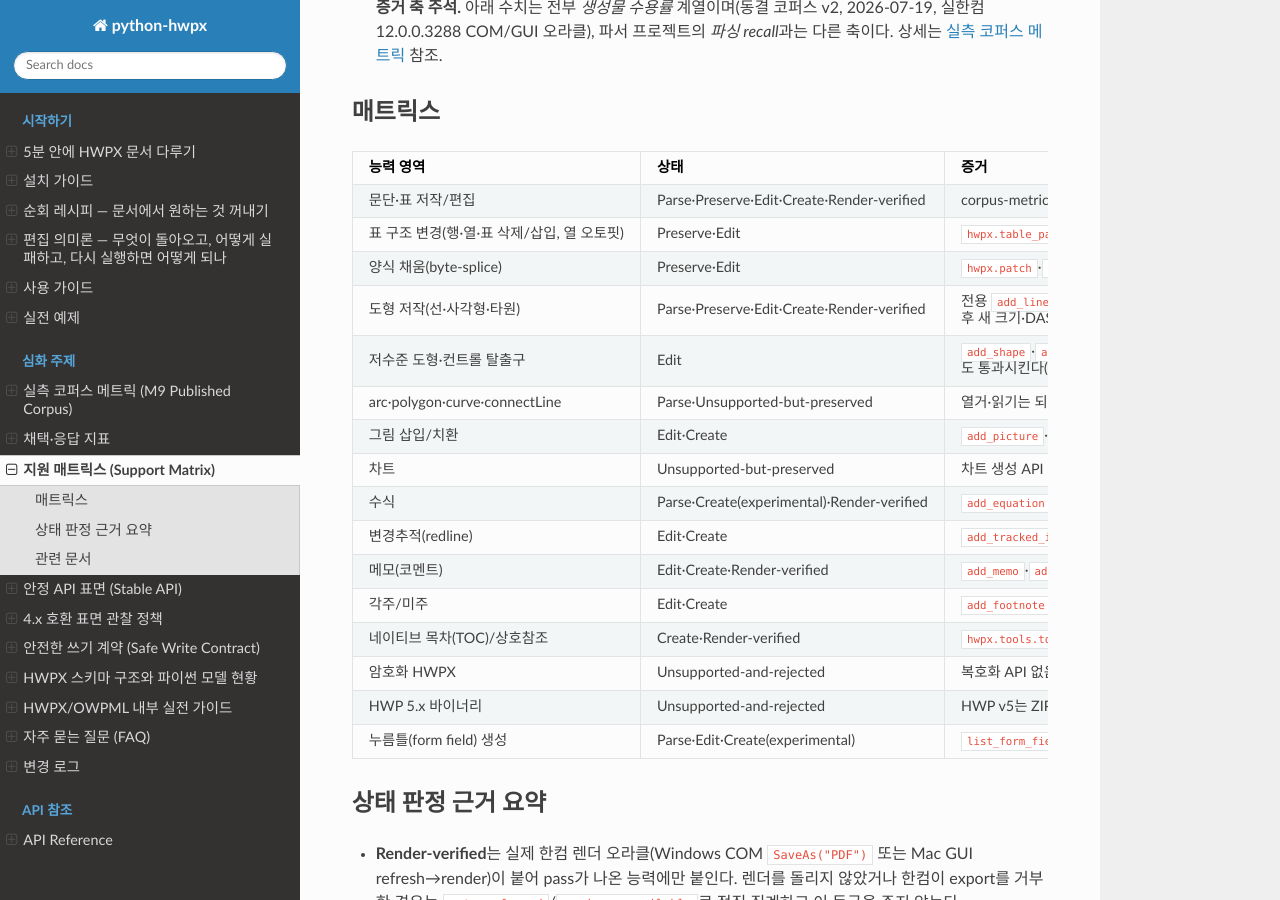
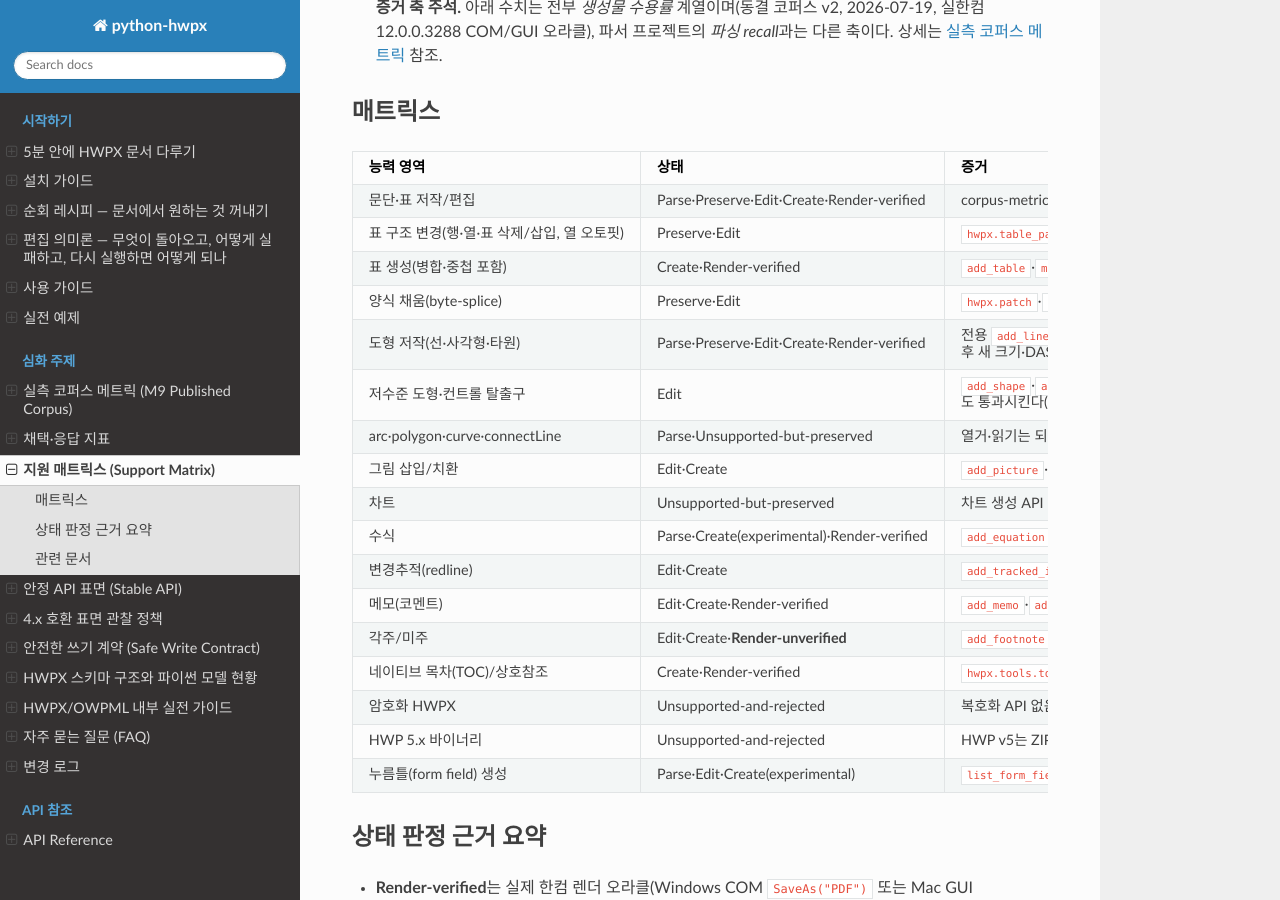
Before and after one commit to airmang/python-hwpx, a Sphinx documentation site: the page built from docs/support-matrix.md, in a window 1280 px wide and 900 px high, scrolled down 534 px. Built offline with Sphinx 7.4.7 and the Read the Docs theme 3.1.0, drawn with Linux system fonts in a browser that asks for light colours; part of the change alters nothing that is shown.

Commit message:
docs: record the fidelity-audit verdicts in the support matrix
Table creation (merge/nesting) is now graded honestly as render-verified
with its known default gaps named (cell margins, fixed widths, nested
overflow, raw-only line styles — repair scheduled), and the footnote row
records the measured truth: authored footnotes do not appear in the real
Hancom PDF export, so the honest-defer stands until the contract is
reverse-engineered.

Co-Authored-By: Claude Fable 5 <noreply@anthropic.com>

```diff
--- a/docs/support-matrix.md
+++ b/docs/support-matrix.md
@@ -23,6 +23,7 @@
 |---|---|---|
 | 문단·표 저작/편집 | Parse·Preserve·Edit·Create·Render-verified | corpus-metrics「오픈 수용률」476/476, 「저작 품질 게이트」실저작 58/58, 「렌더 검증」416건 |
 | 표 구조 변경(행·열·표 삭제/삽입, 열 오토핏) | Preserve·Edit | `hwpx.table_patch`; corpus-metrics「바이트 보존」497/497(patch 경로) |
+| 표 생성(병합·중첩 포함) | Create·Render-verified | `add_table`·`merge_cells`(피복 셀 제거+cellSpan — 실한컴 병합 의미론과 동형, 3종 병합 렌더 픽셀 확인)·셀 문단 `add_table`(중첩). **알려진 기본값 갭**: 셀 여백 0(한컴 510/141)·기본 폭 고정·중첩 기본 폭이 부모 셀 초과 시 렌더 소실 가능(폭 명시 권장)·선 종류는 raw 전용 — 수리 예정 |
 | 양식 채움(byte-splice) | Preserve·Edit | `hwpx.patch`·`table_patch`·`body_patch`; corpus-metrics「바이트 보존」497/497. wild 공개 양식의 서식 충실은 2차 실측 후 **산출분 pass 82.1%(23/28)·산출+fail 7.6%(5/66)** — 불가능 타깃은 typed 거부 35건(전수 감별 과잉거부 0). 잔존은 페이지 리플 5건(4건 typed 경고 동반·완전 무음 1건, 「구조결함 2차 실측」절), 표 shape 부류는 측정 인공물로 판명·판정기 교정 |
 | 도형 저작(선·사각형·타원) | Parse·Preserve·Edit·Create·Render-verified | 전용 `add_line`·`add_rectangle`·`add_ellipse`. 5.0.0에서 기하 네임스페이스(`hc:`)·선 bounding box·`resize()`의 기하 반영을 수정한 뒤 실한컴 12.30.0(build 6446)에서 **개봉 7/7**(선 수평·대각·수직, 사각형, 타원, resize 후 혼합, 그림). 렌더로 사각형 144×72pt+`#CCE5FF`, 타원 100×60pt+`#FFD9CC`, 대각선이 요청 박스를 실제 span, `resize(14400,7200)` 후 새 크기·DASH 반영까지 확인 |
 | 저수준 도형·컨트롤 탈출구 | Edit | `add_shape`·`add_control`은 건네받은 요소와 속성만 쓰고 OWPML 필수 하위 요소(`offset`·`orgSz`·`curSz`·`sz`·`pos`·유형별 기하)는 만들지 않는다. 그대로 저장한 문서는 실한컴 12.30.0이 **거부**한다(음성 대조로 확인). 신호는 생성 시점의 `UserWarning` **하나뿐**이다 — 저장을 막지 않고 `validate_package`·`validate_editor_open_safety`도 통과시킨다(실측 `ok=True`). 도형은 위의 전용 헬퍼를 쓸 것(전용 헬퍼는 경고하지 않는다) |
@@ -32,7 +33,7 @@
 | 수식 | Parse·Create(experimental)·Render-verified | `add_equation`(EqEdit script 삽입, 5.2.0+)과 `hwpx.equation.latex_to_eqedit`(렌더 검증 토큰셋만 변환, 밖은 `UnsupportedLatexError`로 typed 거부). 저작 어휘 전 토큰을 실한컴 렌더 오라클 픽셀 실측(60수식 배터리)으로 확정했고, 기존 수식 개체는 파싱·patch 보존됨(미리보기 MathML 렌더는 뷰어/플러그인 계층) |
 | 변경추적(redline) | Edit·Create | `add_tracked_insert`·`add_tracked_delete`·`add_tracked_replace`; 실 Windows 한컴 COM `IsTrackChange=1`·검토 리본 수락/거부 스파이크. **렌더 주의**: 한컴이 변경추적 문서의 PDF export 자체를 거부 → corpus-metrics「렌더 검증」에서 `render_unavailable`로 정직 집계(결함 아님, 한컴 제약) |
 | 메모(코멘트) | Edit·Create·Render-verified | `add_memo`·`add_memo_with_anchor`; subList 코멘트 텍스트 + `MemoShapeIDRef` 버그 수정을 실 Windows 한컴에서 검증(CHANGELOG) |
-| 각주/미주 | Edit·Create | `add_footnote`·`add_endnote`; M6 읽기 경로에서 note 노출. 렌더 독립 게이트는 미측정 |
+| 각주/미주 | Edit·Create·**Render-unverified** | `add_footnote`·`add_endnote`; M6 읽기 경로에서 note 노출. **렌더 실측(2026-08-01): 생성 각주의 참조 번호·각주부가 실한컴 PDF export에 표시되지 않음** — 계약 리버스 전까지 honest-defer(문서는 정상 개봉·보존) |
 | 네이티브 목차(TOC)/상호참조 | Create·Render-verified | `hwpx.tools.toc_author.add_native_toc`·`mark_toc_dirty`·`toc_verify`; corpus-metrics「네이티브 목차」구조 15/15, 실한컴 재계산 후 페이지 정합 5/5 |
 | 암호화 HWPX | Unsupported-and-rejected | 복호화 API 없음. 암호화된 content part는 파싱 단계에서 예외(`XMLSyntaxError`)로 거부 — 무음으로 잘못된 문서를 만들지 않음(fail-closed) |
 | HWP 5.x 바이너리 | Unsupported-and-rejected | HWP v5는 ZIP이 아니므로 열기 시 `BadZipFile` 예외. OLE2/CFBF 시그니처를 확인하면 예외 메시지가 HWPX 변환을 안내한다(예외 타입은 그대로) |
```
